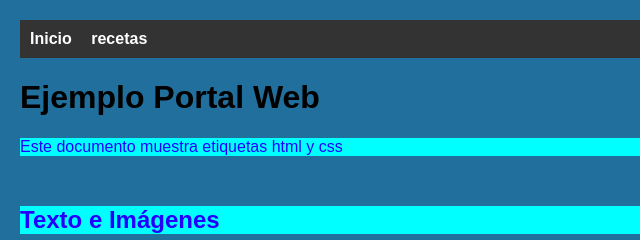
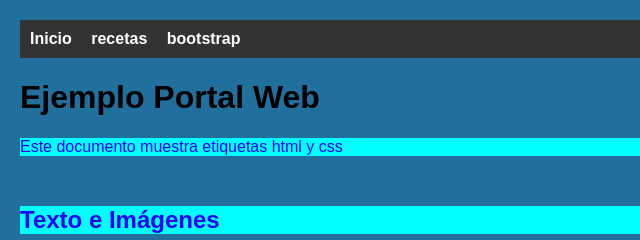
Before and after one commit to jjsedano84/mi-sitio-basico, a plain HTML site: page index.html in a window 1280 px wide. Shown: the top 240 px of the page, 0-640 px from the left. Drawn offline with Linux system fonts and the light colour scheme.

Commit message:
Update index.html

```diff
--- a/index.html
+++ b/index.html
@@ -86,6 +86,7 @@
     <nav>
         <a href="index.html">Inicio</a>
         <a href="recetas.html">recetas</a>
+        <a href="ejemplobootstrap.html">bootstrap</a>
     </nav>
     <h1>Ejemplo Portal Web</h1>
     <p class="Subtitulo">Este documento muestra etiquetas html y css</p>
```
